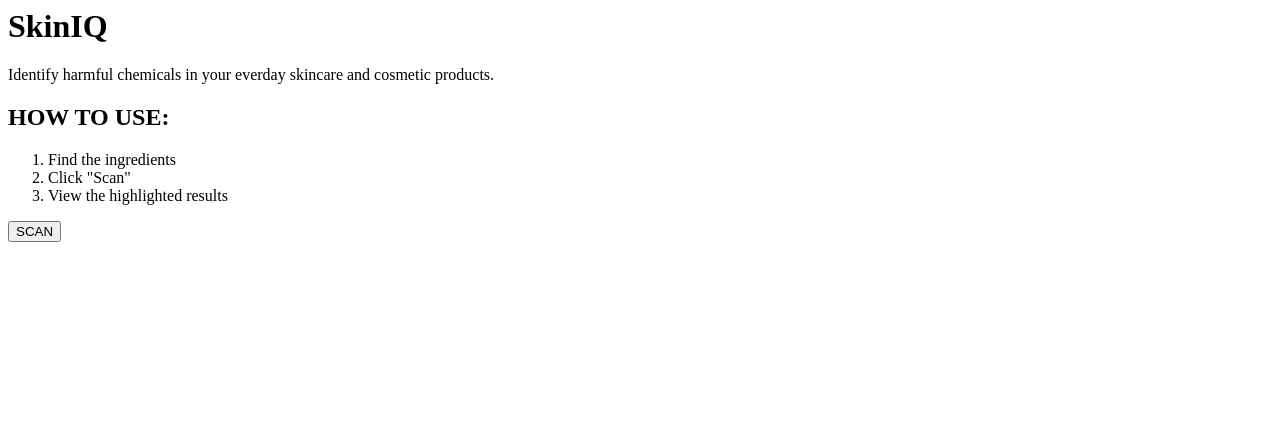
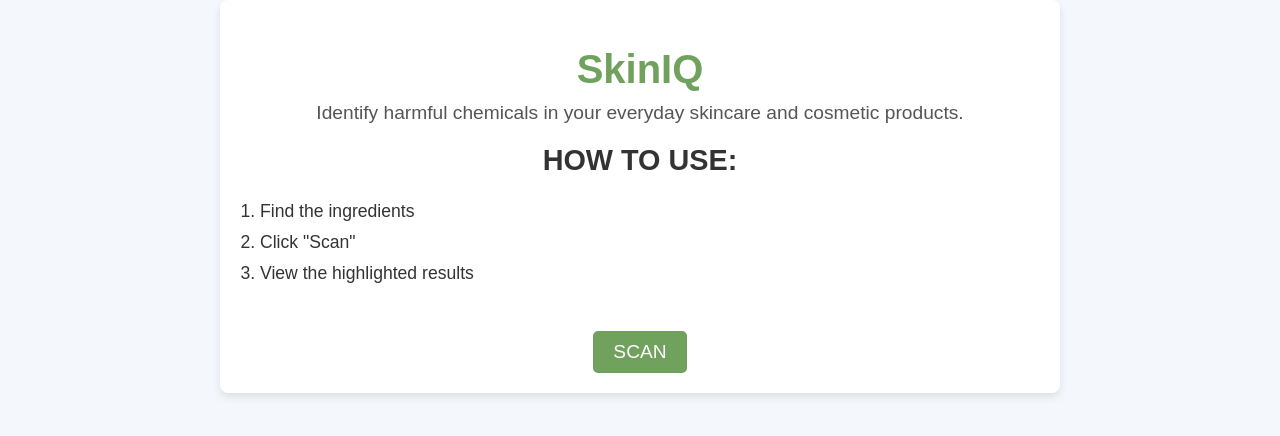
Before and after one commit to kenziebourn/SkinIQ, a browser extension: page chrome-extension/hello.html in a window 1280 px wide. Drawn offline with Linux system fonts and the light colour scheme.

Commit message:
styling changes

```diff
--- a/chrome-extension/hello.html
+++ b/chrome-extension/hello.html
@@ -1,14 +1,94 @@
-<html>
-  <body>
+<!DOCTYPE html>
+<html lang="en">
+<head>
+  <meta charset="UTF-8">
+  <meta name="viewport" content="width=device-width, initial-scale=1.0">
+  <title>SkinIQ</title>
+  <style>
+    body {
+      font-family: 'Arial', sans-serif;
+      margin: 0;
+      padding: 0;
+      background-color: #f4f7fc;
+      color: #333;
+      display: flex;
+      justify-content: center;
+      align-items: center;
+      min-height: 25vh;
+      text-align: center;
+      width: 100%;
+    }
+
+    .container {
+      width: 80%;
+      max-width: 800px;
+      padding: 20px;
+      background-color: white;
+      border-radius: 8px;
+      box-shadow: 0 4px 8px rgba(0, 0, 0, 0.1);
+    }
+
+    h1 {
+      font-size: 2.5em;
+      color: #71a25d;
+      margin-bottom: 10px;
+    }
+
+    h2 {
+      font-size: 1.8em;
+      color: #333;
+      margin-top: 20px;
+    }
+
+    p {
+      font-size: 1.2em;
+      color: #555;
+      margin: 10px 0;
+    }
+
+    ol {
+      text-align: left;
+      padding-left: 20px;
+      font-size: 1.1em;
+      color: #333;
+    }
+
+    li {
+      margin: 10px 0;
+    }
+
+    #scan-button {
+      margin-top: 30px;
+      padding: 10px 20px;
+      font-size: 1.2em;
+      background-color: #71a25d;
+      color: white;
+      border: none;
+      border-radius: 5px;
+      cursor: pointer;
+      transition: background-color 0.3s ease;
+    }
+
+    #scan-button:hover {
+      background-color: #396427;
+    }
+  </style>
+</head>
+<body>
+  <div class="container">
     <h1>SkinIQ</h1>
-    <p>Identify harmful chemicals in your everday skincare and cosmetic products.</p>
+    <p>Identify harmful chemicals in your everyday skincare and cosmetic products.</p>
+
     <h2>HOW TO USE:</h2>
     <ol>
       <li>Find the ingredients</li>
       <li>Click "Scan"</li>
       <li>View the highlighted results</li>
     </ol>
+
     <button id="scan-button">SCAN</button>
-    <script src="popup.js"></script>
-  </body>
+  </div>
+
+  <script src="popup.js"></script>
+</body>
 </html>
```
Also changed, not shown: chrome-extension/SkinIQ_logo.png (added), chrome-extension/manifest.json.
